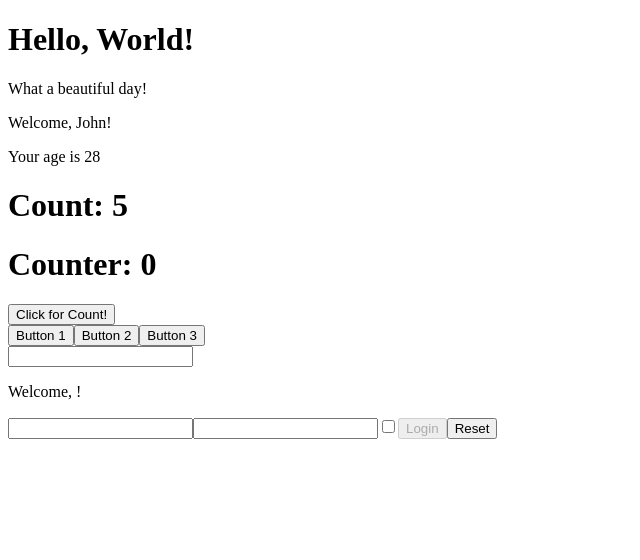
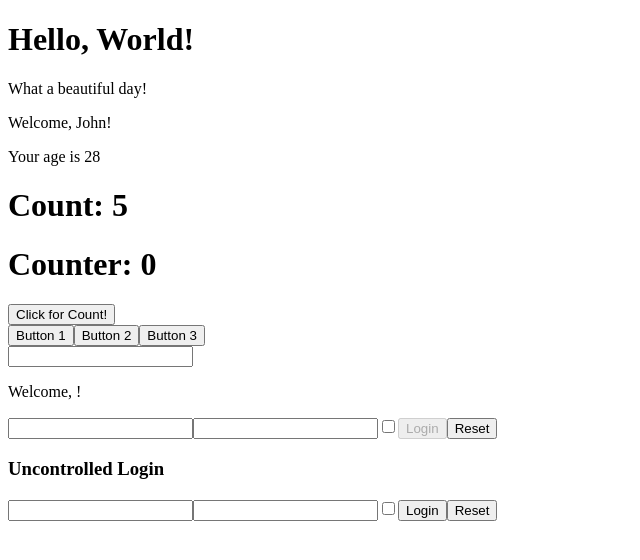
Before and after one commit to ndrSaba/react-exercise, a React (Create React App) app in the folder react-exercises/: page / in a window 1280 px wide. Shown: the top 560 px of the page, without its empty margins (0-640 px from the left). Built offline with nearby package versions, Linux system fonts and the light colour scheme.

Commit message:
es fatto

```diff
--- a/react-exercises/src/App.js
+++ b/react-exercises/src/App.js
@@ -1,4 +1,5 @@
 import React from "react";
+import { UncontrolledLogin } from "./UncontrolledLogin";
 import { ClickCounter } from "./ClickCounter";
 import { ClickTracker } from "./ClickTracker";
 import { Counter } from "./Counter";
@@ -25,6 +26,7 @@ export class App extends React.Component {
                 </div>
                 <div>
                     <Login/>
+                    <UncontrolledLogin/>
                 </div>
             </div>
         )
--- /dev/null
+++ b/react-exercises/src/UncontrolledLogin.js
@@ -0,0 +1,30 @@
+import React from "react";
+
+export class UncontrolledLogin extends React.Component {
+    submitForm = (event) => {
+        event.preventDefault()
+
+        const username = event.target.elements.username.value
+        const password = event.target.elements.password.value
+        const remember = event.target.elements.remember.checked
+
+        console.log(username,
+            password,
+            remember)
+    }
+
+    render() {
+        return (
+            <div>
+                <form onSubmit={this.submitForm}>
+                    <h3>Uncontrolled Login</h3>
+                    <input name="username" defaultValue=""/>
+                    <input name="password" type="password" defaultValue=""/>
+                    <input name="remember" type="checkbox" defaultChecked={false}/>
+                    <button type="submit">Login</button>
+                    <button type="reset">Reset</button>
+                </form>
+            </div>
+        )
+    }
+}
```
